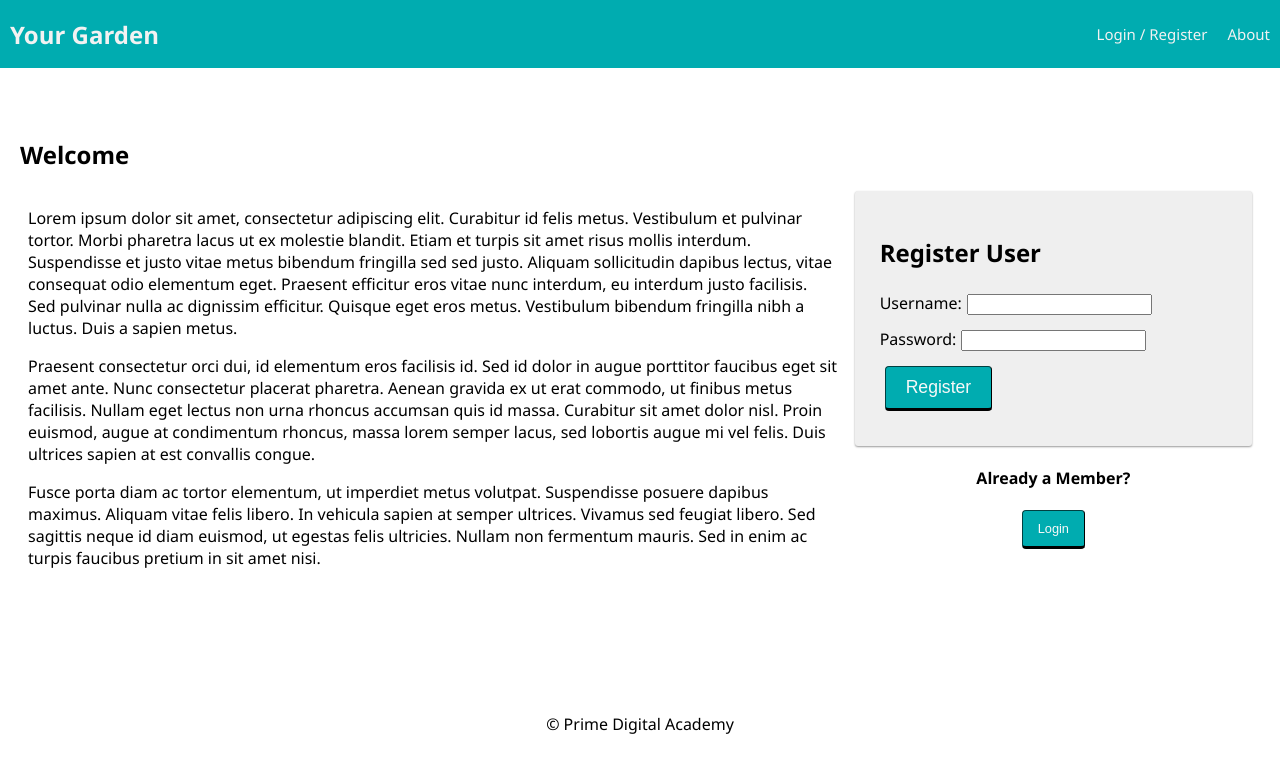
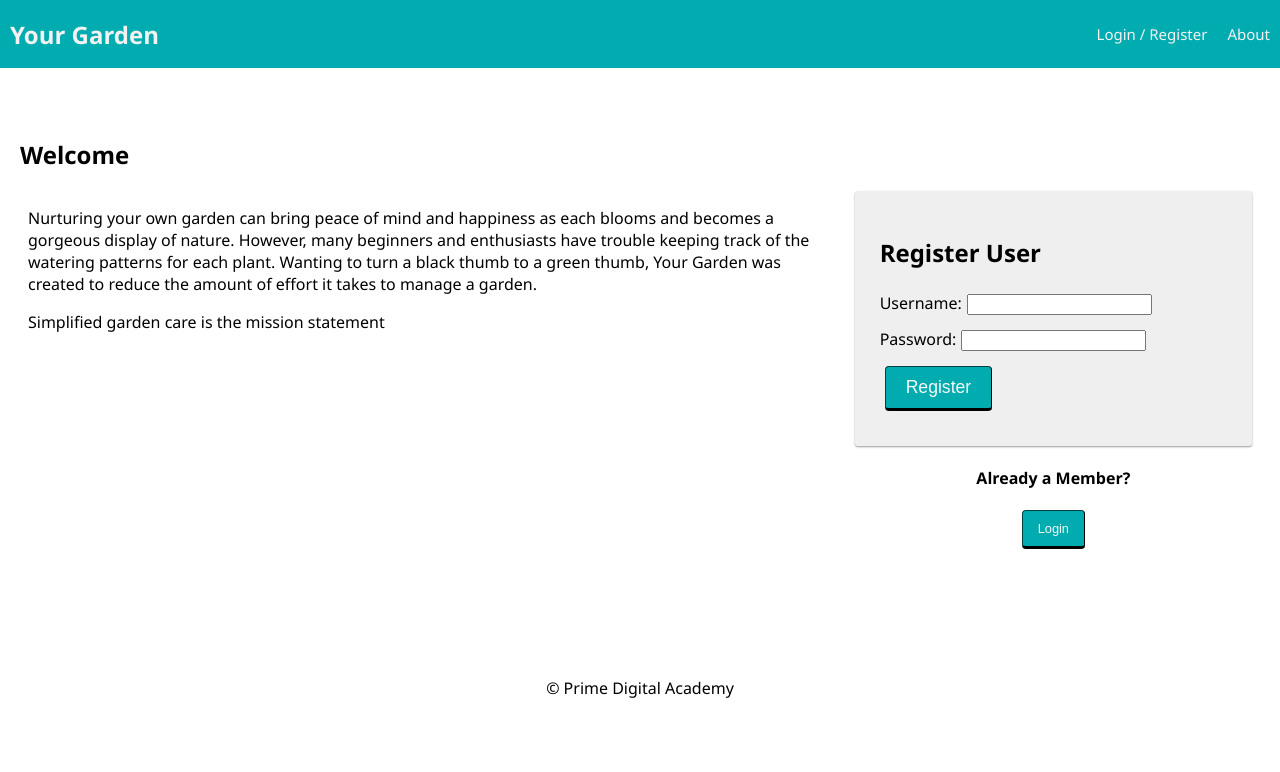
Before and after one commit to grav0165/your-garden, a React (Create React App) app: page /details#/home in a window 1280 px wide. Shown: the top 772 px of the page. Built offline with nearby package versions, Linux system fonts and the light colour scheme; no server answers.

Commit message:
debugging spinner module

```diff
--- a/src/components/LandingPage/LandingPage.jsx
+++ b/src/components/LandingPage/LandingPage.jsx
@@ -20,36 +20,17 @@ function LandingPage() {
       <div className="grid">
         <div className="grid-col grid-col_8">
           <p>
-            Lorem ipsum dolor sit amet, consectetur adipiscing elit. Curabitur
-            id felis metus. Vestibulum et pulvinar tortor. Morbi pharetra lacus
-            ut ex molestie blandit. Etiam et turpis sit amet risus mollis
-            interdum. Suspendisse et justo vitae metus bibendum fringilla sed
-            sed justo. Aliquam sollicitudin dapibus lectus, vitae consequat odio
-            elementum eget. Praesent efficitur eros vitae nunc interdum, eu
-            interdum justo facilisis. Sed pulvinar nulla ac dignissim efficitur.
-            Quisque eget eros metus. Vestibulum bibendum fringilla nibh a
-            luctus. Duis a sapien metus.
+            Nurturing your own garden can bring peace of mind and happiness as each
+            blooms and becomes a gorgeous display of nature. However, many beginners
+            and enthusiasts have trouble keeping track of the watering patterns for
+            each plant. Wanting to turn a black thumb to a green thumb, Your Garden
+            was created to reduce the amount of effort it takes to manage a garden.
           </p>
 
           <p>
-            Praesent consectetur orci dui, id elementum eros facilisis id. Sed
-            id dolor in augue porttitor faucibus eget sit amet ante. Nunc
-            consectetur placerat pharetra. Aenean gravida ex ut erat commodo, ut
-            finibus metus facilisis. Nullam eget lectus non urna rhoncus
-            accumsan quis id massa. Curabitur sit amet dolor nisl. Proin
-            euismod, augue at condimentum rhoncus, massa lorem semper lacus, sed
-            lobortis augue mi vel felis. Duis ultrices sapien at est convallis
-            congue.
+            Simplified garden care is the mission statement
           </p>
 
-          <p>
-            Fusce porta diam ac tortor elementum, ut imperdiet metus volutpat.
-            Suspendisse posuere dapibus maximus. Aliquam vitae felis libero. In
-            vehicula sapien at semper ultrices. Vivamus sed feugiat libero. Sed
-            sagittis neque id diam euismod, ut egestas felis ultricies. Nullam
-            non fermentum mauris. Sed in enim ac turpis faucibus pretium in sit
-            amet nisi.
-          </p>
         </div>
         <div className="grid-col grid-col_4">
           <RegisterForm />
--- a/src/redux/reducers/loadingSpinner.reducer.js
+++ b/src/redux/reducers/loadingSpinner.reducer.js
@@ -1,3 +1,4 @@
+import { bool } from "prop-types";
 import { combineReducers } from "redux";
 
 // Spinner effect when loading
@@ -12,6 +13,4 @@ const loadingSpinner = (state = false, action) => {
     }
 }
 
-export default combineReducers({
-    loadingSpinner,
-})
+export default loadingSpinner
```
